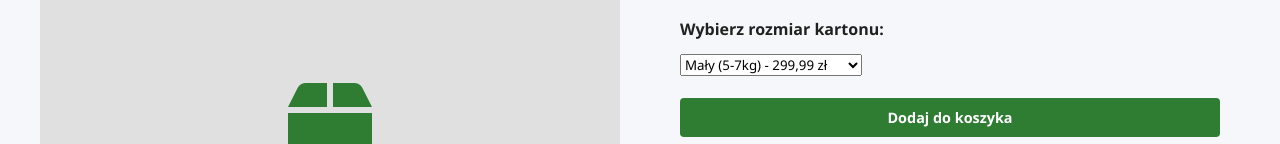
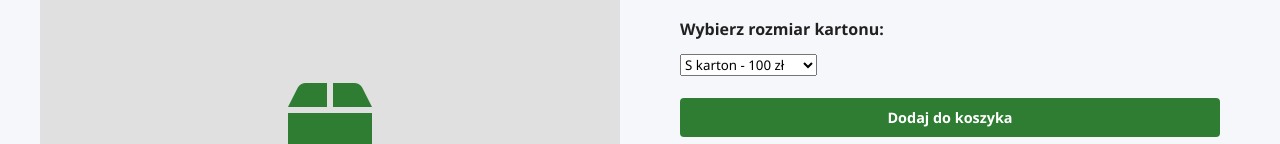
Before and after one commit to iluxiii/web2, a website: page public/karton.html in a window 1280 px wide. Shown: the part 289-433 px from the top of the page. Drawn offline with Linux system fonts and the light colour scheme.

Commit message:
price upd

```diff
--- a/public/karton.html
+++ b/public/karton.html
@@ -81,9 +81,11 @@
             <div class="option-selector">
               <label for="size-option">Wybierz rozmiar kartonu:</label>
               <select id="size-option" class="product-option">
-                <option value="small" data-price="299.99">Mały (5-7kg) - 299,99 zł</option>
-                <option value="medium" data-price="399.99">Średni (8-10kg) - 399,99 zł</option>
-                <option value="large" data-price="499.99">Duży (11-15kg) - 499,99 zł</option>
+                <option value="S" data-price="100">S karton - 100 zł</option>
+                <option value="M" data-price="200">M karton - 200 zł</option>
+                <option value="L" data-price="300">L karton - 300 zł</option>
+                <option value="XL" data-price="400">XL karton - 400 zł</option>
+                <option value="XXL" data-price="500">XXL karton - 500 zł</option>
               </select>
             </div>
             <div class="product-actions">
```
